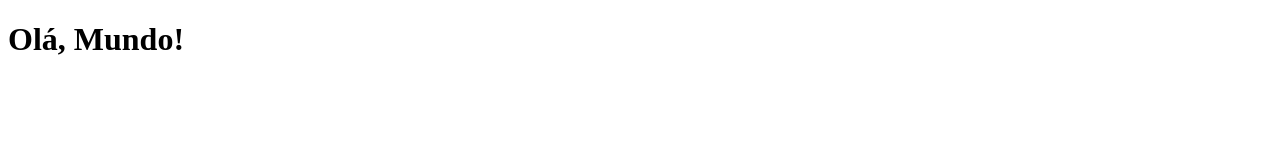
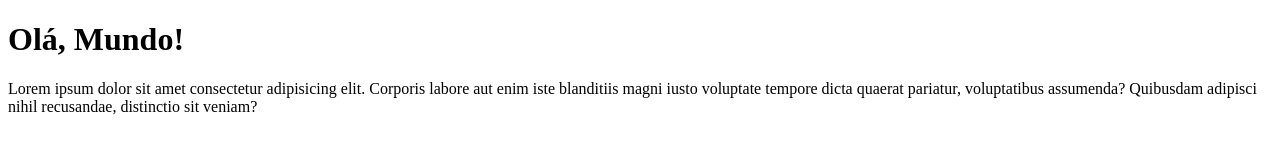
Before and after one commit to joaopersonalti/Ola-Mundo, a plain HTML site: page site-exemplo/index.html in a window 1280 px wide. Drawn offline with Linux system fonts and the light colour scheme.

Commit message:
Update index.html

```diff
--- a/site-exemplo/index.html
+++ b/site-exemplo/index.html
@@ -7,5 +7,6 @@
 </head>
 <body>
     <h1>Olá, Mundo!</h1>
+    <p>Lorem ipsum dolor sit amet consectetur adipisicing elit. Corporis labore aut enim iste blanditiis magni iusto voluptate tempore dicta quaerat pariatur, voluptatibus assumenda? Quibusdam adipisci nihil recusandae, distinctio sit veniam?</p>
 </body>
 </html>
```
